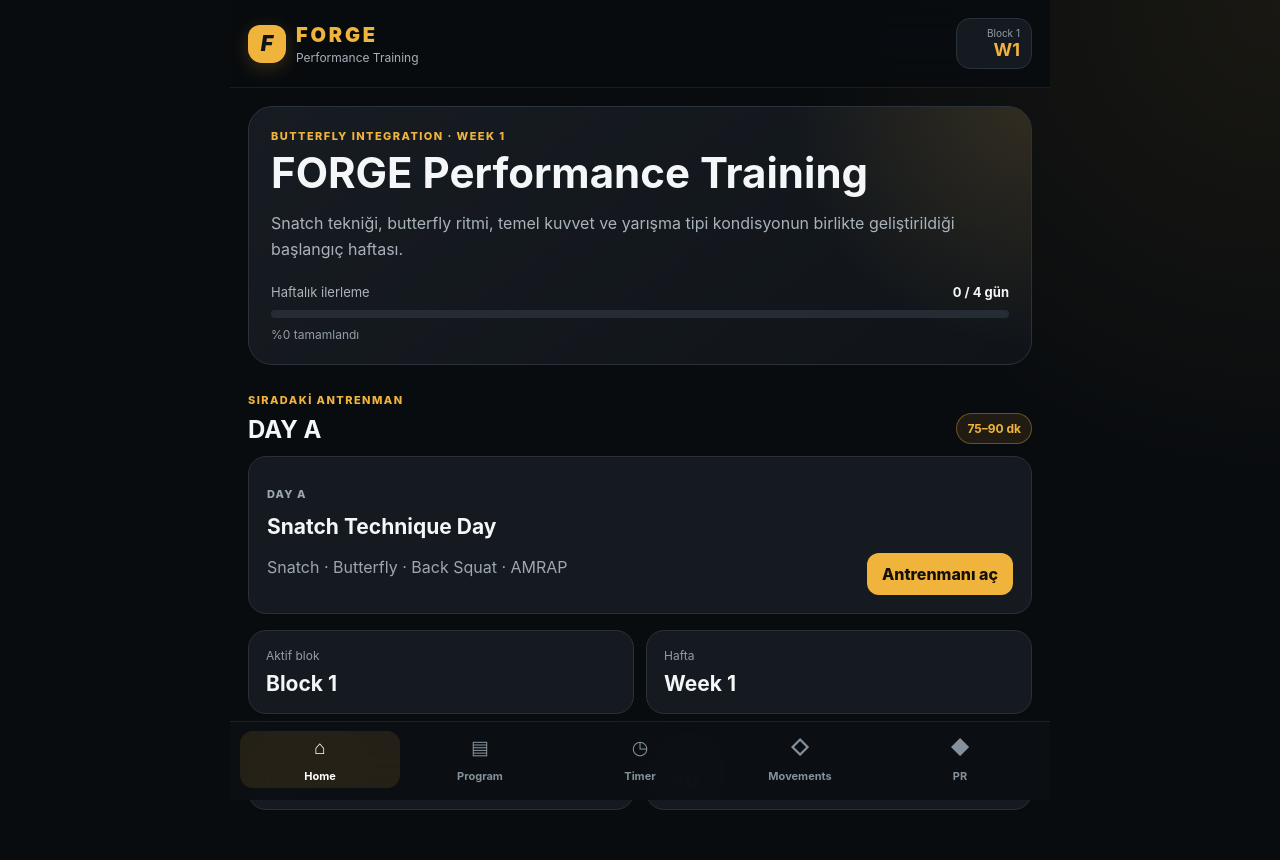
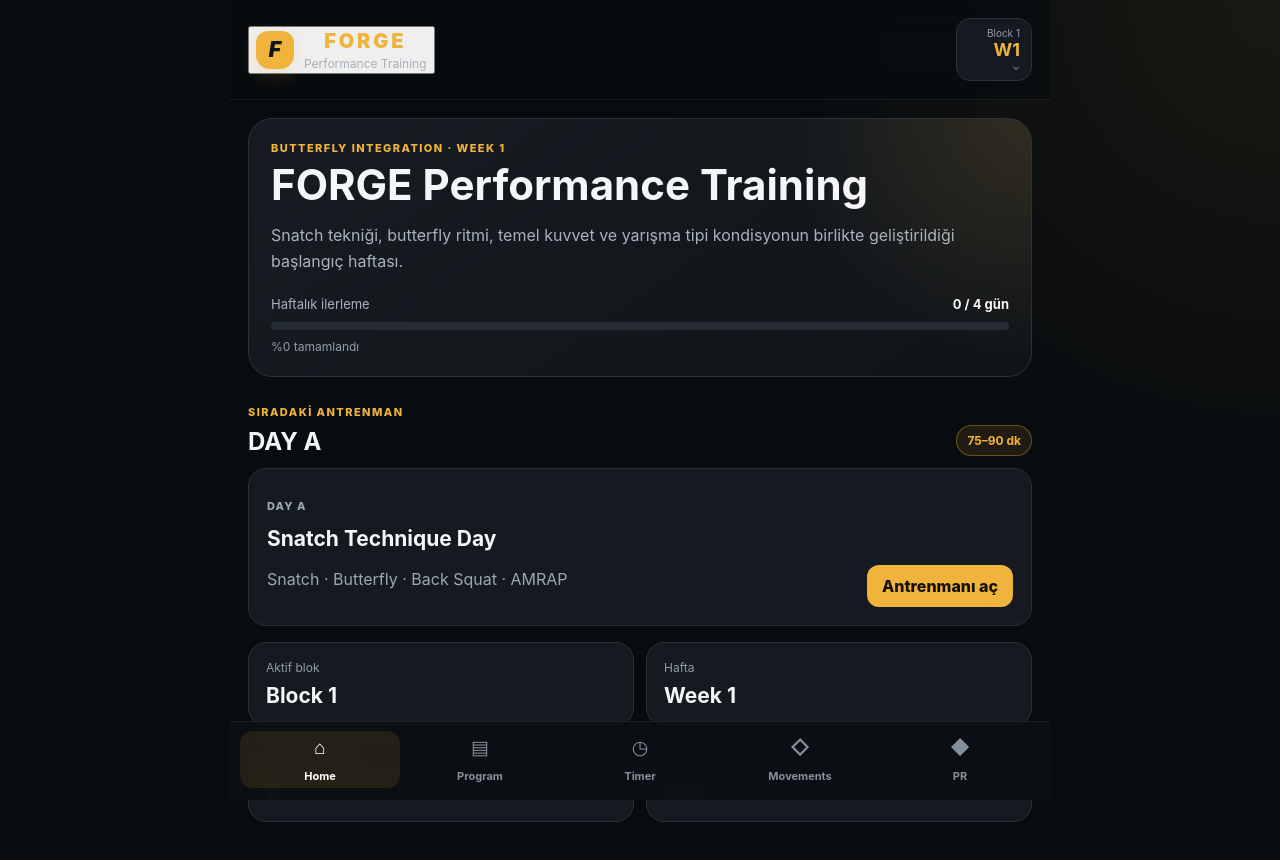
Before and after one commit to bolatberk/CrossFitAppForge, a React (Vite) app: page / in a window 1280 px wide. Shown: the top 860 px of the page. Built offline with nearby package versions, Linux system fonts and the light colour scheme.

Commit message:
Add files via upload
week selector

```diff
--- a/src/components/layout/Header.tsx
+++ b/src/components/layout/Header.tsx
@@ -1,24 +1,189 @@
+import {
+  useEffect,
+  useRef,
+  useState,
+} from 'react';
+
 import type { TrainingWeek } from '../../types/training';
 
 type HeaderProps = {
   activeWeek: TrainingWeek;
+  availableWeeks: TrainingWeek[];
+  onSelectWeek: (weekNumber: number) => void;
+  onGoHome: () => void;
 };
 
-function Header({ activeWeek }: HeaderProps) {
+function Header({
+  activeWeek,
+  availableWeeks,
+  onSelectWeek,
+  onGoHome,
+}: HeaderProps) {
+  const [isWeekMenuOpen, setIsWeekMenuOpen] =
+    useState(false);
+
+  const menuRef = useRef<HTMLDivElement | null>(
+    null
+  );
+
+  useEffect(() => {
+    function handlePointerDown(event: PointerEvent) {
+      if (
+        menuRef.current &&
+        !menuRef.current.contains(
+          event.target as Node
+        )
+      ) {
+        setIsWeekMenuOpen(false);
+      }
+    }
+
+    function handleKeyDown(event: KeyboardEvent) {
+      if (event.key === 'Escape') {
+        setIsWeekMenuOpen(false);
+      }
+    }
+
+    document.addEventListener(
+      'pointerdown',
+      handlePointerDown
+    );
+    document.addEventListener(
+      'keydown',
+      handleKeyDown
+    );
+
+    return () => {
+      document.removeEventListener(
+        'pointerdown',
+        handlePointerDown
+      );
+      document.removeEventListener(
+        'keydown',
+        handleKeyDown
+      );
+    };
+  }, []);
+
+  function selectWeek(weekNumber: number) {
+    onSelectWeek(weekNumber);
+    setIsWeekMenuOpen(false);
+  }
+
+  function goHome() {
+    onGoHome();
+    setIsWeekMenuOpen(false);
+  }
+
   return (
     <header className="app-header">
-      <div className="brand-container">
+      <button
+        type="button"
+        className="brand-container brand-button"
+        onClick={goHome}
+        aria-label="Ana sayfaya dön"
+      >
         <div className="brand-logo">F</div>
 
         <div>
           <span className="brand-mark">FORGE</span>
           <p>Performance Training</p>
         </div>
-      </div>
+      </button>
 
-      <div className="week-chip">
-        <span>Block {activeWeek.block}</span>
-        <strong>W{activeWeek.week}</strong>
+      <div
+        className="week-menu-container"
+        ref={menuRef}
+      >
+        <button
+          type="button"
+          className={[
+            'week-chip',
+            isWeekMenuOpen ? 'open' : '',
+          ].join(' ')}
+          onClick={() =>
+            setIsWeekMenuOpen(
+              currentValue => !currentValue
+            )
+          }
+          aria-haspopup="menu"
+          aria-expanded={isWeekMenuOpen}
+          aria-label={`Block ${activeWeek.block}, Week ${activeWeek.week}. Hafta seçimini aç`}
+        >
+          <span>Block {activeWeek.block}</span>
+
+          <div className="week-chip-bottom">
+            <strong>W{activeWeek.week}</strong>
+
+            <span
+              className="week-chip-chevron"
+              aria-hidden="true"
+            >
+              {isWeekMenuOpen ? '⌃' : '⌄'}
+            </span>
+          </div>
+        </button>
+
+        {isWeekMenuOpen && (
+          <div
+            className="week-menu"
+            role="menu"
+            aria-label="Hafta seçimi"
+          >
+            <span className="week-menu-title">
+              HAFTA SEÇİMİ
+            </span>
+
+            <div className="week-menu-list">
+              {availableWeeks.map(week => {
+                const isActive =
+                  week.week === activeWeek.week;
+
+                return (
+                  <button
+                    type="button"
+                    role="menuitemradio"
+                    aria-checked={isActive}
+                    className={[
+                      'week-menu-item',
+                      isActive ? 'active' : '',
+                    ].join(' ')}
+                    key={week.id}
+                    onClick={() =>
+                      selectWeek(week.week)
+                    }
+                  >
+                    <span className="week-menu-code">
+                      W{week.week}
+                    </span>
+
+                    <span className="week-menu-name">
+                      Week {week.week}
+                    </span>
+
+                    <span
+                      className="week-menu-radio"
+                      aria-hidden="true"
+                    >
+                      {isActive ? '●' : '○'}
+                    </span>
+                  </button>
+                );
+              })}
+            </div>
+
+            <div className="week-menu-divider" />
+
+            <button
+              type="button"
+              className="week-menu-home"
+              onClick={goHome}
+            >
+              <span aria-hidden="true">⌂</span>
+              <span>Ana Sayfa</span>
+            </button>
+          </div>
+        )}
       </div>
     </header>
   );
```
